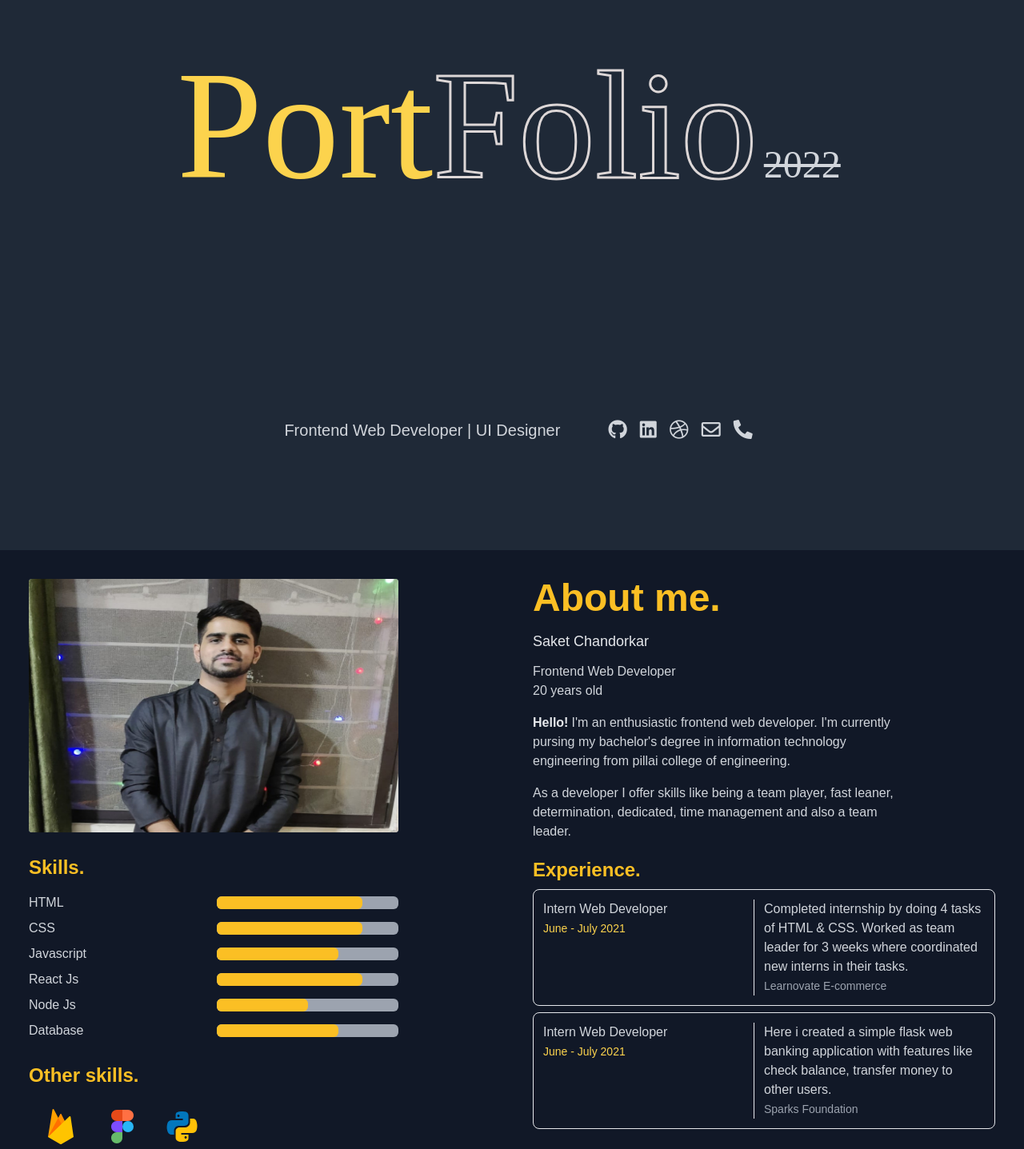
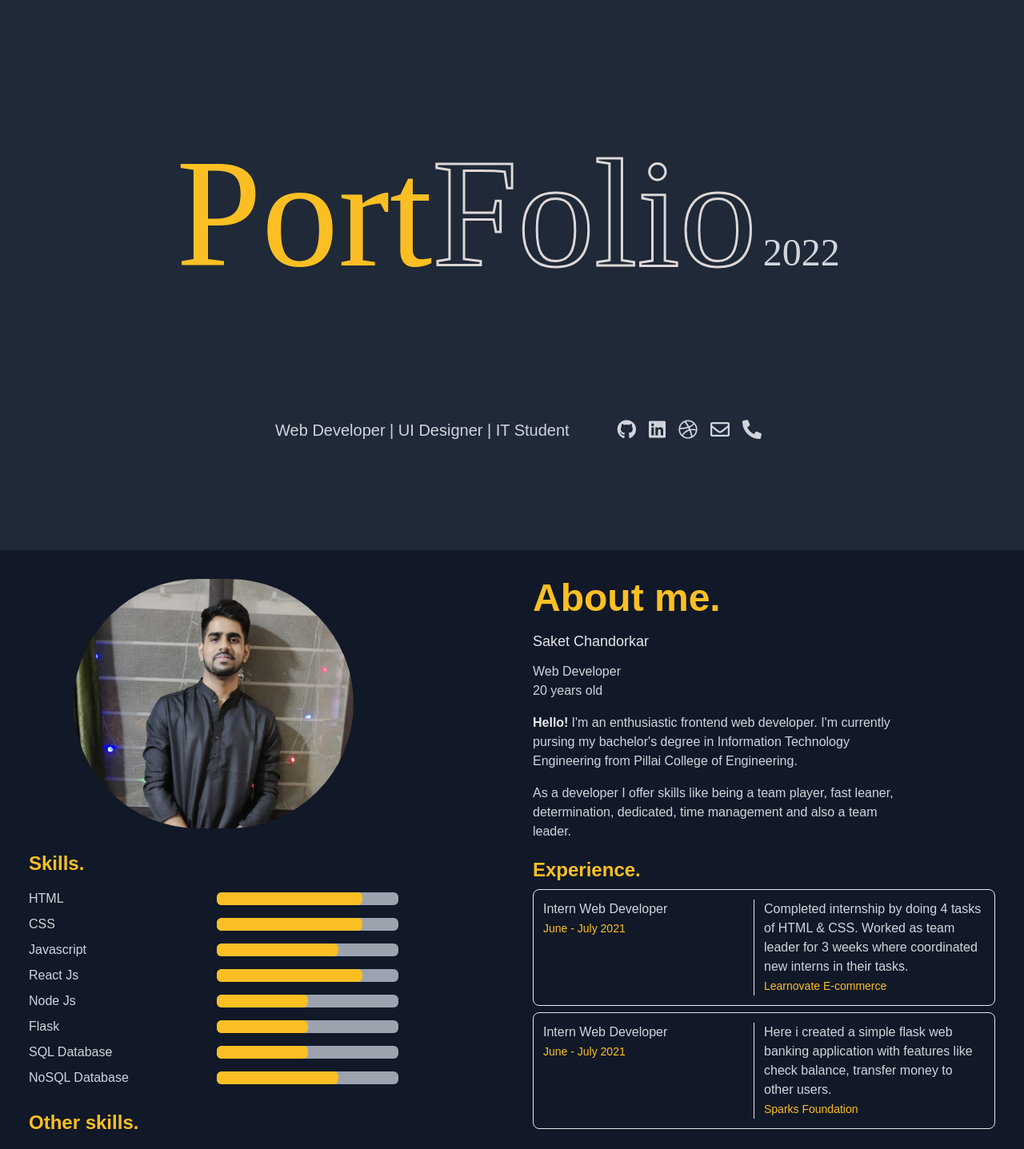
Before and after one commit to saket2001/portfolio-2022, a React (Create React App) app: page / in a window 1280 px wide. Shown: the part 180-1617 px from the top of the page at 80% size. Built offline with nearby package versions, Linux system fonts and the light colour scheme.

Commit message:
added some animations

```diff
--- a/package.json
+++ b/package.json
@@ -7,11 +7,11 @@
     "@testing-library/jest-dom": "^5.15.1",
     "@testing-library/react": "^11.2.7",
     "@testing-library/user-event": "^12.8.3",
+    "gsap": "^3.8.0",
     "react": "^17.0.2",
     "react-dom": "^17.0.2",
     "react-scripts": "4.0.3",
     "react-transition-group": "^4.4.2",
-    "scrollmagic": "^2.0.8",
     "web-vitals": "^1.1.2"
   },
   "scripts": {
--- a/public/index.html
+++ b/public/index.html
@@ -23,6 +23,7 @@
       Learn how to configure a non-root public URL by running `npm run build`.
     -->
   <link href="https://cdnjs.cloudflare.com/ajax/libs/font-awesome/5.13.0/css/all.min.css" rel="stylesheet">
+  <!-- <script defer src="../src/typewritter.js"></script> -->
 
   <title>Saket Portfolio 2022</title>
 </head>
--- a/src/App.css
+++ b/src/App.css
@@ -62,6 +62,20 @@ a {
   transition: opacity 200ms;
 }
 
+.line-1 {
+  position: relative;
+  top: 50%;
+  width: 20.18em;
+  border-right: 2px solid #ffffffbf;
+  text-align: center;
+  white-space: nowrap;
+  overflow: hidden;
+  -webkit-transform: translateY(-50%);
+  transform: translateY(-50%);
+  -webkit-box-sizing: content-box;
+  box-sizing: content-box;
+}
+
 /* .work-item {
   min-width: 100vw;
   min-height: 100vh;
--- a/src/App.js
+++ b/src/App.js
@@ -6,7 +6,7 @@ import { WorkList } from "./components/WorkList";
 
 function App() {
   return (
-    <div className="max-w-screen overflow-hidden bg-gray-900">
+    <div className="max-w-screen overflow-hidden bg-gray-800">
       <Navbar />
       <Header />
       <div id="about_me"></div>
--- a/src/components/AboutMe.js
+++ b/src/components/AboutMe.js
@@ -1,16 +1,66 @@
-import React from "react";
+import React, { useRef, useEffect } from "react";
 import { SkillTag } from "./SkillTag";
 import { ProgressBar } from "./ProgressBar";
 import myImage from "../images/myimage.jpeg";
+import { gsap, Power3, ScrollTrigger } from "gsap/all";
 
 export const AboutMe = () => {
+  const aboutLeft = useRef();
+  const aboutRight = useRef();
+  gsap.registerPlugin(ScrollTrigger);
+
+  useEffect(() => {
+    const tl = gsap.timeline();
+
+    tl.fromTo(
+      aboutLeft.current,
+      {
+        opacity: 0,
+        x: -300,
+      },
+      {
+        scrollTrigger: {
+          trigger: aboutLeft.current,
+          start: "200px center",
+        },
+        duration: 1,
+        opacity: 2,
+        x: 0,
+        delay: 1,
+        ease: Power3.easeOut,
+      }
+    ).fromTo(
+      aboutRight.current,
+      {
+        opacity: 0,
+        x: 500,
+      },
+      {
+        scrollTrigger: {
+          trigger: aboutRight.current,
+          start: "200px center",
+        },
+        duration: 1,
+        opacity: 1,
+        x: 0,
+        ease: Power3.easeIn,
+      }
+    );
+  });
+
   return (
-    <div className="flex flex-col-reverse lg:grid lg:grid-cols-2 gap-2 lg:gap-5 min-w-screen min-h-screen text-gray-300 p-5 lg:py-5 py-3">
+    <div className="flex flex-col-reverse lg:grid lg:grid-cols-2 gap-2 lg:gap-5 min-w-screen min-h-screen bg-gray-900 text-gray-300 p-5 lg:py-5 py-3">
       {/* image with skills */}
-      <div className="p-4 flex flex-col gap-2">
+      <div className="p-4 flex flex-col gap-2" ref={aboutLeft}>
         {/* image */}
-        <div className="w-full h-1/3 lg:w-4/5 bg-gray-400 rounded">
-          <img src={myImage} alt="profile" className="w-full h-full rounded" />
+        <div className="flex justify-center rounded-full w-4/5 h-4/5">
+          <img
+            src={myImage}
+            alt="profile"
+            width="350px"
+            heige="350px"
+            className="rounded-full"
+          />
         </div>
 
         {/* skills */}
@@ -34,7 +84,13 @@ export const AboutMe = () => {
             <ProgressBar label="Node Js" size="w-1/2" />
           </div>
           <div className="w-full grid grid-cols-2 items-center gap-2">
-            <ProgressBar label="Database" size="w-2/3" />
+            <ProgressBar label="Flask" size="w-1/2" />
+          </div>
+          <div className="w-full grid grid-cols-2 items-center gap-2">
+            <ProgressBar label="SQL Database" size="w-1/2" />
+          </div>
+          <div className="w-full grid grid-cols-2 items-center gap-2">
+            <ProgressBar label="NoSQL Database" size="w-2/3" />
           </div>
         </div>
 
@@ -60,18 +116,18 @@ export const AboutMe = () => {
         </div>
       </div>
       {/* about me info */}
-      <div className="p-4">
+      <div className="p-4" ref={aboutRight}>
         <h2 className="text-5xl font-bold text-yellow-400 mb-4">About me.</h2>
         <p className="text-lg font-medium text-gray-200 mb-1 mt-4">
           Saket Chandorkar
         </p>
-        <p className="text-base mt-3">Frontend Web Developer</p>
+        <p className="text-base mt-3">Web Developer</p>
         <p className="text-base mb-1">20 years old</p>
         <p className="text-base mb-1 mt-4 w-4/5">
           <span className="font-semibold mr-1 text-gray-200">Hello!</span>
           I'm an enthusiastic frontend web developer. I'm currently pursing my
-          bachelor's degree in information technology engineering from pillai
-          college of engineering.
+          bachelor's degree in Information Technology Engineering from Pillai
+          College of Engineering.
         </p>
         <p className="text-base mb-1 mt-4 w-4/5">
           As a developer I offer skills like being a team player, fast leaner,
@@ -86,14 +142,14 @@ export const AboutMe = () => {
             <p className="border-r mr-3">
               Intern Web Developer
               <br />
-              <span className="text-sm text-yellow-300">June - July 2021</span>
+              <span className="text-sm text-yellow-400">June - July 2021</span>
             </p>
             <p>
               Completed internship by doing 4 tasks of HTML & CSS. Worked as
               team leader for 3 weeks where coordinated new interns in their
               tasks.
               <br />
-              <span className="text-sm text-gray-400">
+              <span className="text-sm text-yellow-400">
                 Learnovate E-commerce
               </span>
             </p>
@@ -103,13 +159,13 @@ export const AboutMe = () => {
             <p className="border-r mr-3">
               Intern Web Developer
               <br />
-              <span className="text-sm text-yellow-300">June - July 2021</span>
+              <span className="text-sm text-yellow-400">June - July 2021</span>
             </p>
             <p>
               Here i created a simple flask web banking application with
               features like check balance, transfer money to other users.
               <br />
-              <span className="text-sm text-gray-400">Sparks Foundation</span>
+              <span className="text-sm text-yellow-400">Sparks Foundation</span>
             </p>
           </div>
         </div>
--- a/src/components/Header.js
+++ b/src/components/Header.js
@@ -1,20 +1,66 @@
-import React from "react";
+import React, { useEffect, useRef } from "react";
+import { gsap, Power3, SteppedEase } from "gsap/all";
 
 export const Header = () => {
+  const textItem = useRef();
+  const infoBoard1 = useRef();
+  const infoBoard2 = useRef();
+
+  useEffect(() => {
+    // typewriter effect
+    let tl = new gsap.timeline();
+
+    // tl.fromTo(
+    //   textItem.current,
+    //   8,
+    //   {
+    //     width: "0",
+    //   },
+    //   {
+    //     width: "20.18em",
+    //     ease: SteppedEase.config(37),
+    //     delay: 2,
+    //   },
+    //   0
+    // );
+
+    tl.fromTo(
+      textItem.current,
+      {
+        opacity: 0,
+        y: -100,
+      },
+      { duration: 1.5, opacity: 1, y: 0, ease: Power3.easeInOut, delay: 0.4 }
+    )
+      .from(infoBoard1.current, {
+        duration: 0.8,
+        opacity: 0,
+        x: -500,
+        ease: Power3.easeOut,
+      })
+      .from(infoBoard2.current, {
+        duration: 0.8,
+        opacity: 0,
+        x: 500,
+        ease: Power3.easeOut,
+      });
+  }, []);
+
   return (
     <div className="px-1 lg:px-12 py-4 grid grid-cols-1 place-items-center min-w-screen min-h-screen max-h-screen bg-gray-800">
-      <h1 className="main__heading text-yellow-300">
+      <h1 className="line-1 main__heading text-yellow-400 w-0" ref={textItem}>
         Port
         <span className="stroke_heading">Folio</span>
-        <span className="text-gray-300 text-xl lg:text-5xl mx-2 line-through">
-          2022
-        </span>
+        <span className="text-gray-300 text-xl lg:text-5xl mx-2">2022</span>
       </h1>
-      <div className="flex lg:flex-row flex-col items-center gap-3 lg:justify-between mb-2 ">
-        <h3 className="text-gray-300 text-center text-base lg:text-xl mx-2 px-6">
-          Frontend Web Developer | UI Designer
+      <div className="flex lg:flex-row flex-col items-center gap-3 lg:justify-between mb-2">
+        <h3
+          className="text-gray-300 text-center text-base lg:text-xl mx-2 px-6"
+          ref={infoBoard1}
+        >
+          Web Developer | UI Designer | IT Student
         </h3>
-        <div className="flex gap-4 px-4">
+        <div className="flex gap-4 px-4" ref={infoBoard2}>
           <a
             href="https://github.com/saket2001"
             target="_blank"
--- a/src/components/Navbar.js
+++ b/src/components/Navbar.js
@@ -1,12 +1,36 @@
-import React, { useState } from "react";
+import React, { useState, useRef, useEffect } from "react";
 import "../App.css";
+import { gsap, Power3 } from "gsap";
 
 export const Navbar = () => {
   const [showNav, setShowNav] = useState(false);
+  const navbar = useRef();
+  const nav = useRef();
+
+  // animation logic
+  useEffect(() => {
+    const tl = gsap.timeline();
+
+    tl.from(navbar.current, {
+      opacity: 0,
+      y: -100,
+      duration: 0.5,
+      ease: Power3.easeOut,
+    }).from(nav.current, {
+      duration: 0.5,
+      opacity: 0,
+      y: -100,
+      yoyo: true,
+      ease: Power3.easeOut,
+    });
+  });
 
   return (
     <>
-      <nav className="navbar bg-gray-800 w-full p-4 flex justify-between shadow-lg">
+      <nav
+        className="navbar bg-gray-800 w-full p-4 flex justify-between"
+        ref={navbar}
+      >
         <a href="/" className="text-xl font-bold md:text-2xl text-gray-300">
           Saket Chandorkar
         </a>
@@ -57,7 +81,10 @@ export const Navbar = () => {
       </nav>
       {/* mobile navbar */}
       {showNav && (
-        <div className="nav bg-gray-800 w-full p-6 flex flex-col gap-2 justify-center align-center">
+        <div
+          className="nav bg-gray-800 w-full p-6 flex flex-col gap-2 justify-center align-center z-20"
+          ref={nav}
+        >
           <div className="p-1 my-1 text-center hover:bg-gray-700">
             <a href="#about_me" className="text-gray-300 text-2xl">
               About Me
--- a/src/components/WorkItem.js
+++ b/src/components/WorkItem.js
@@ -1,37 +1,82 @@
-import React, { useState } from "react";
+import React, { useState, useRef, useEffect } from "react";
 import { TagSelector } from "./TagSelector";
-import { CSSTransition } from "react-transition-group";
-// import ScrollMagic from "scrollmagic";
+import { gsap, Power3, ScrollTrigger } from "gsap/all";
 
 export const WorkItem = ({ data }) => {
   const [isClicked, setIsClicked] = useState(false);
+  const imgItem = useRef();
+  const imgText = useRef();
+  const infoText = useRef();
+  gsap.registerPlugin(ScrollTrigger);
 
-  // const controller = new ScrollMagic.Controller();
+  // animation logic
+  useEffect(() => {
+    const tl = gsap.timeline();
 
-  // new ScrollMagic.Scene({
-  //   triggerElement: ".work-item",
-  //   duration: 1000,
-  // })
-  //   .setClassToggle(".work-item", "fadeIn")
-  //   .addTo(controller);
+    tl.fromTo(
+      imgItem.current,
+      {
+        opacity: 0,
+        scale: 0.85,
+        x: -300,
+      },
+      {
+        scrollTrigger: {
+          trigger: imgItem.current,
+          start: "top center",
+        },
+        duration: 1,
+        opacity: 1,
+        scale: 0.95,
+        x: 0,
+        ease: Power3.easeInOut,
+        delay: 0.1,
+      }
+    ).fromTo(
+      imgText.current,
+      {
+        opacity: 0,
+      },
+      {
+        scrollTrigger: {
+          trigger: imgText.current,
+          start: "top center",
+        },
+        duration: 1,
+        opacity: 1,
+        ease: Power3.easeOut,
+      }
+    );
+  }, []);
+
+  // gsap.from(infoText.current, {
+  //   duration: 1,
+  //   delay: 0.2,
+  //   x: 300,
+  //   opacity: 0,
+  //   height: 0,
+  //   ease: Power3.easeIn,
+  // });
 
   const classes = isClicked
     ? `md:self-start m-2 w-4/5 h-full md:w-3/4 md:h-3/4 lg:w-4/5 lg:h-5/6 rounded-lg filter brightness-50 blur-sm lg:absolute z-0 cursor-pointer info transition-all transform hover:shadow-xl hover:scale-95`
-    : `md:self-start m-2 w-4/5 h-4/5 md:w-3/4 md:h-3/4 lg:w-4/5 lg:h-5/6 rounded-lg filter brightness-90 lg:absolute z-0 cursor-pointer info transition-all transform hover:shadow-xl hover:scale-95`;
+    : `md:self-start m-2 w-4/5 h-4/5 md:w-3/4 md:h-3/4 lg:w-4/5 lg:h-5/6 rounded-lg filter brightness-90 lg:absolute z-0 cursor-pointer transition-all transform hover:shadow-xxl hover:scale-95`;
 
   return (
-    <div className=" min-w-full h-full lg:h-screen flex flex-col items-center lg:items-end relative py-2 z-0 md:m-0 mx-3 my-5">
+    <div className="work-item min-w-full h-full lg:h-screen flex flex-col items-center lg:items-end relative py-2 z-0 md:m-0 mx-3 my-5">
       <img
         src={data?.image}
         className={classes}
         alt="project"
+        ref={imgItem}
         onClick={() => {
           setIsClicked((prevValue) => !prevValue);
         }}
       />
       {!isClicked && (
         <h1
-          className="heading text-4xl md:text-6xl font-bold text-yellow-400 z-0 flex md:self-end md:justify-self-end my-1 md:mx-5 p-2 relative md:absolute md:bottom-0 md:right-0 cursor-pointer"
+          className="heading text-2xl lg:text-6xl font-bold text-yellow-400 z-0 flex md:self-end md:justify-self-end my-1 md:mx-5 p-2 relative md:absolute md:bottom-0 md:right-0 cursor-pointer"
+          ref={imgText}
           onClick={() => {
             setIsClicked((prevValue) => !prevValue);
           }}
@@ -41,13 +86,10 @@ export const WorkItem = ({ data }) => {
       )}
       {/* info box */}
       {isClicked && (
-        <CSSTransition
-          in={isClicked}
-          timeout={300}
-          classNames="right_in"
-          unMountOnExit
+        <div
+          className="w-4/5 md:w-2/5 lg:py-12 py-8 p-3 z-10 m-auto md:mx-5 self-end justify-self-end flex flex-col text-gray-300 bg-gray-900 rounded-md shadow-md"
+          ref={infoText}
         >
-          <div className="w-4/5 md:w-2/5 lg:py-12 py-8 p-3 z-10 m-auto md:mx-5 self-end justify-self-end flex flex-col text-gray-300 bg-gray-900 rounded-md shadow-md">
           {/* close icon */}
           <div
             className="w-full flex justify-self-start items-center justify-end px-2"
@@ -94,7 +136,6 @@ export const WorkItem = ({ data }) => {
             </a>
           </button>
         </div>
-        </CSSTransition>
       )}
     </div>
   );
--- a/src/components/WorkList.js
+++ b/src/components/WorkList.js
@@ -7,7 +7,7 @@ export const WorkList = () => {
 
   const list = [];
   for (let i = 0; i < viewState; i++) {
-    list.push(<WorkItem data={data[i]} />);
+    list.push(<WorkItem data={data[i]} key={i} />);
   }
 
   return (
@@ -19,7 +19,7 @@ export const WorkList = () => {
       {viewState !== 10 && (
         <div className="flex w-full items-center justify-center">
           <button
-            className="border-2 border-yellow-500 text-yellow-500 py-2 px-5 m-2 rounded transition-all transform hover:shadow hover:scale-95"
+            className="border-2 border-yellow-500 text-yellow-500 py-2 px-5 m-2 rounded transition-all transform hover:shadow hover:scale-95 my-5"
             onClick={() => setViewState(10)}
           >
             View More
@@ -29,7 +29,7 @@ export const WorkList = () => {
       {viewState === 10 && (
         <div className="flex w-full items-center justify-center">
           <button
-            className="border-2 border-yellow-500 text-yellow-500 py-2 px-5 m-2 rounded transition transform hover:scale-95"
+            className="border-2 border-yellow-500 text-yellow-500 py-2 px-5 m-2 rounded transition transform hover:scale-95 my-5"
             onClick={() => setViewState(6)}
           >
             Close Extra
--- /dev/null
+++ b/src/typewritter.js
@@ -0,0 +1,48 @@
+document.addEventListener("DOMContentLoaded", function (event) {
+  // array with texts to type in typewriter
+  var dataText = [
+    "UI Designer",
+    "Web Developer",
+    "IT Student",
+    "Portfolio 2022",
+  ];
+
+  // type one text in the typewriter
+  // keeps calling itself until the text is finished
+  function typeWriter(text, i, fnCallback) {
+    // check if text isn't finished yet
+    if (i < text.length) {
+      // add next character to h1
+      document.querySelector(".main__heading").innerHTML =
+        text.substring(0, i + 1) + '<span aria-hidden="true"></span>';
+
+      // wait for a while and call this function again for next character
+      setTimeout(function () {
+        typeWriter(text, i + 1, fnCallback);
+      }, 100);
+    }
+    // text finished, call callback if there is a callback function
+    else if (typeof fnCallback == "function") {
+      // call callback after timeout
+      setTimeout(fnCallback, 700);
+    }
+  }
+  // start a typewriter animation for a text in the dataText array
+  function StartTextAnimation(i) {
+    if (typeof dataText[i] == "undefined") {
+      setTimeout(function () {
+        StartTextAnimation(0);
+      }, 20000);
+    }
+    // check if dataText[i] exists
+    if (i < dataText[i].length) {
+      // text exists! start typewriter animation
+      typeWriter(dataText[i], 0, function () {
+        // after callback (and whole text has been animated), start next text
+        StartTextAnimation(i + 1);
+      });
+    }
+  }
+  // start the text animation
+  StartTextAnimation(0);
+});
```
Also changed, not shown: 1 other file (tests, documents, lock files or other folders). Lines whose indentation alone changed are shown as unchanged.
